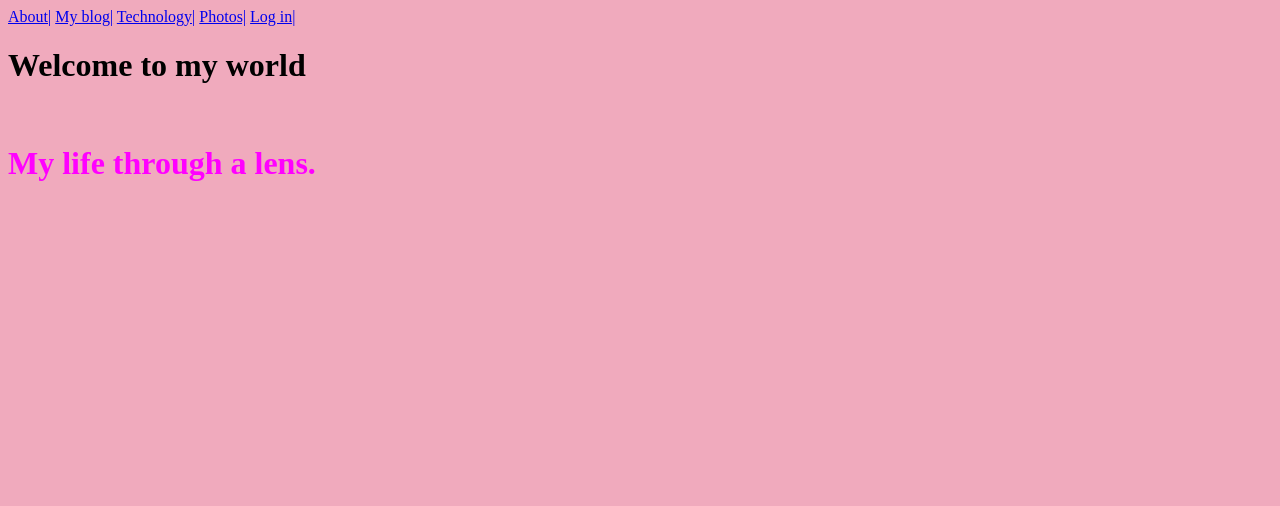
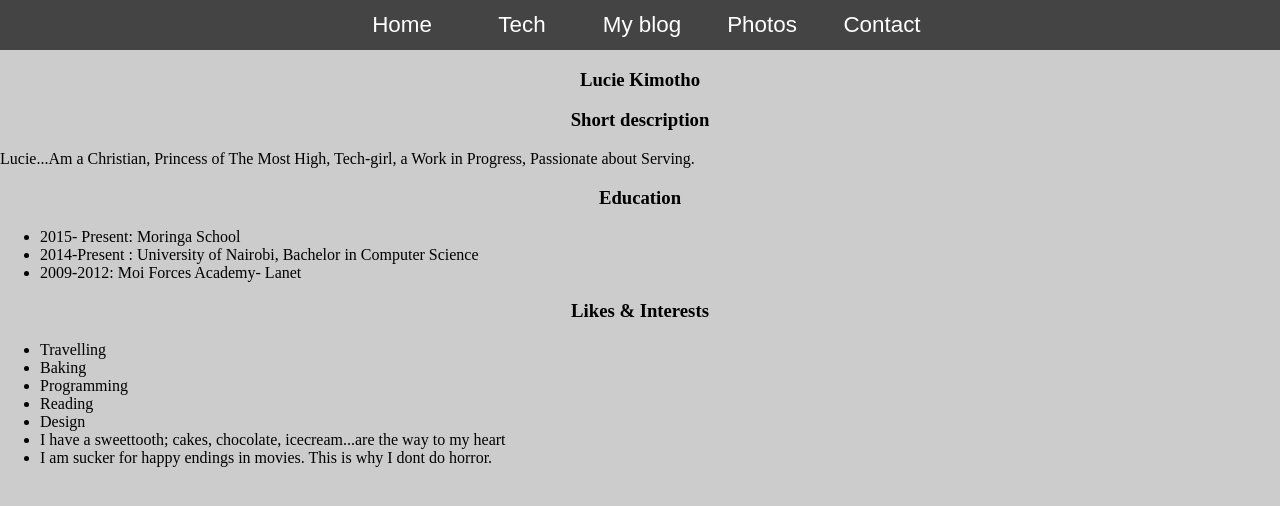
Before and after one commit to Luciekimotho/Luciekimotho.github.io, a PHP site: page /Elle/ in a window 1280 px wide. Shown: the top 506 px of the page. Run offline with PHP 8.4, Linux system fonts and the light colour scheme.

Commit message:
Added css and linked it to my blog

```diff
--- a/index.html
+++ b/index.html
@@ -2,23 +2,48 @@
 <html>
 <head>
 <title>ElleKay's World</title>
+    <link rel="stylesheet" type="text/css" href="style.css">
 </head>
-<a href = "about.html">About|</a>
-<a href = "blog.html">My blog|</a>
-<a href = "tech.html">Technology|</a>
-<a href = "photos.html">Photos|</a>
-<a href = "login.php">Log in|</a>
 
-<body style="background-color:#f0aabd">
-   <br>
-   <h1>Welcome to my world</h1>
-   <br>
-  </form>
-  <script type="text/javascript">
-      <!--
-      document.write( "<h1 style = \"color: magenta\">" );
-      document.writeln(
-      	"My life through a lens.</h1>");
-  </script>
- </body>
+
+<body >
+    <div class="nav">
+        <ul>
+<li><a href = "index.html">Home</a></li>
+<li><a href = "tech.html">Tech</a></li>
+<li><a href = "http://lucie.coolpage.biz/" target="_blank">My blog</a></li>
+<li><a href = "photos.html">Photos</a></li>
+<li><a href = "contact.html">Contact</a></li>
+    </ul>
+    </div>
+
+ <div>
+   <h3>Lucie Kimotho</h3>
+<div class="other">
+    <h3>Short description</h3>
+   <p>Lucie...Am a Christian, Princess of The Most High, Tech-girl, a Work in Progress, Passionate about Serving. </p>
+</div>
+
+    <div><h3>Education</h3>
+    <ul>
+       <li> 2015- Present: Moringa School</li>
+   <li> 2014-Present : University of Nairobi, Bachelor in Computer Science</li>
+     <li>2009-2012: Moi Forces Academy- Lanet</li>
+        </ul>
+    </div>
+
+    <div>
+        <h3>Likes & Interests</h3>
+        <ul>
+            <li>Travelling</li>
+            <li>Baking</li>
+            <li>Programming</li>
+            <li>Reading</li>
+            <li>Design</li>
+            <li>I have a sweettooth; cakes, chocolate, icecream...are the way to my heart</li>
+            <li>I am sucker for happy endings in movies. This is why I dont do horror. </li>
+        </ul>
+    </div>
+     </div>
+    </body>
 </html>
--- a/login.php
+++ b/login.php
@@ -1,5 +1,5 @@
 <html>
-<a href = "elle.html">Home|</a>
+<a href = "index.html">Home|</a>
 <a href = "about.html">About|</a>
 <a href = "blog.html">My blog|</a>
 <a href = "tech.html">Technology|</a>
--- a/style.css
+++ b/style.css
@@ -1,4 +1,77 @@
-h1{
-	color:red;
-	text-align:center;
+body {
+  margin: 0;
+  padding: 0;
+  background: #ccc;
 }
+
+h3{
+    text-align: center;
+}
+
+body {
+  margin: 0;
+  padding: 0;
+  background: #ccc;
+}
+
+.nav ul {
+  list-style: none;
+  background-color: #444;
+  text-align: center;
+  padding: 0;
+  margin: 0;
+}
+.nav li {
+  font-family: 'Oswald', sans-serif;
+  font-size: 1.2em;
+  line-height: 40px;
+  height: 40px;
+  border-bottom: 1px solid #888;
+}
+
+.nav a {
+  text-decoration: none;
+  color: #fff;
+  display: block;
+  transition: .3s background-color;
+}
+
+.nav a:hover {
+  background-color: #005f5f;
+}
+
+.nav a.active {
+  background-color: #fff;
+  color: #444;
+  cursor: default;
+}
+
+@media screen and (min-width: 600px) {
+  .nav li {
+    width: 120px;
+    border-bottom: none;
+    height: 50px;
+    line-height: 50px;
+    font-size: 1.4em;
+  }
+
+  /* Option 1 - Display Inline */
+  .nav li {
+    display: inline-block;
+    margin-right: -4px;
+  }
+
+  /* Options 2 - Float
+  .nav li {
+    float: left;
+  }
+  .nav ul {
+    overflow: auto;
+    width: 600px;
+    margin: 0 auto;
+  }
+  .nav {
+    background-color: #444;
+  }
+  */
+}
```
Also changed, not shown: blog.html (+15 -10 lines), contact.html (added, +19 -0 lines), photos.html (+31 -12 lines), tech.html (+40 -15 lines), about.html (deleted), 2 other files.
